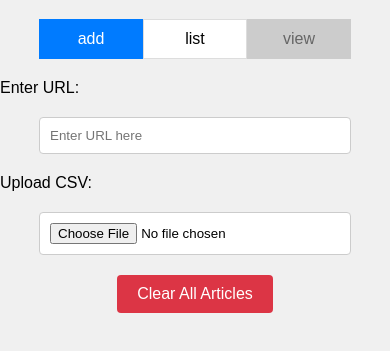
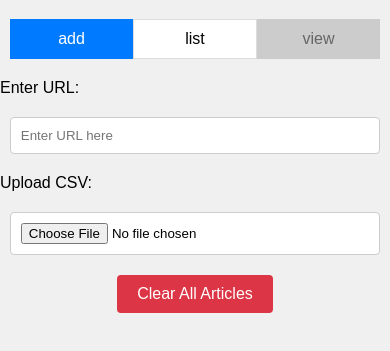
Before and after one commit to rdc501/reader-pwa, a plain HTML site: page index.html in a window 390 px wide. Shown: the part 61-412 px from the top of the page. Drawn offline with nearby package versions, Linux system fonts and the light colour scheme.

Commit message:
Adjust mobile width for tabs, saved articles, article container, and inputs to 95%

```diff
--- a/style.css
+++ b/style.css
@@ -68,21 +68,6 @@ h1 {
 #articleContent {
     line-height: 1.6;
     color: #34495e;
-}
-
-/* Responsive adjustments */
-@media (max-width: 768px) {
-    .tabs {
-        width: 80%;
-        margin: 20px auto;
-        border: none;
-    }
-    .tab-button {
-        flex: 1;
-    }
-    #articleContent img {
-        display: none;
-    }
 }
 
 /* Styling for Saved Articles */
@@ -229,3 +214,24 @@ h1 {
     cursor: not-allowed;
     border-color: #cccccc;
 }
+
+/* Responsive adjustments */
+@media (max-width: 768px) {
+    .tabs {
+        width: 95%;
+        margin: 20px auto;
+        border: none;
+    }
+    .tab-button {
+        flex: 1;
+    }
+    #articleContent img {
+        display: none;
+    }
+    .saved-articles,
+    #articleContainer,
+    #urlInput,
+    #fileInput {
+        width: 95%;
+    }
+}
```
